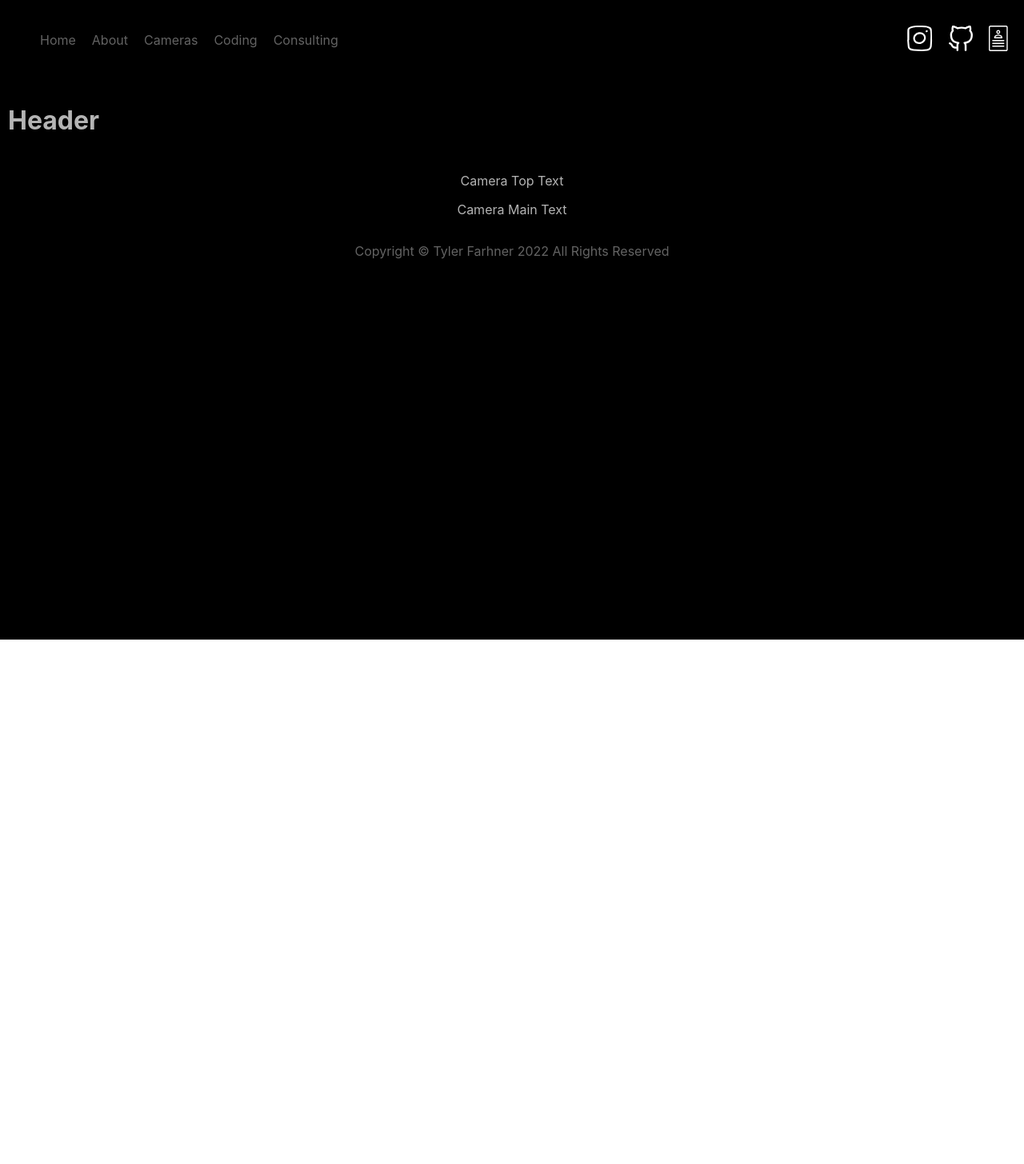
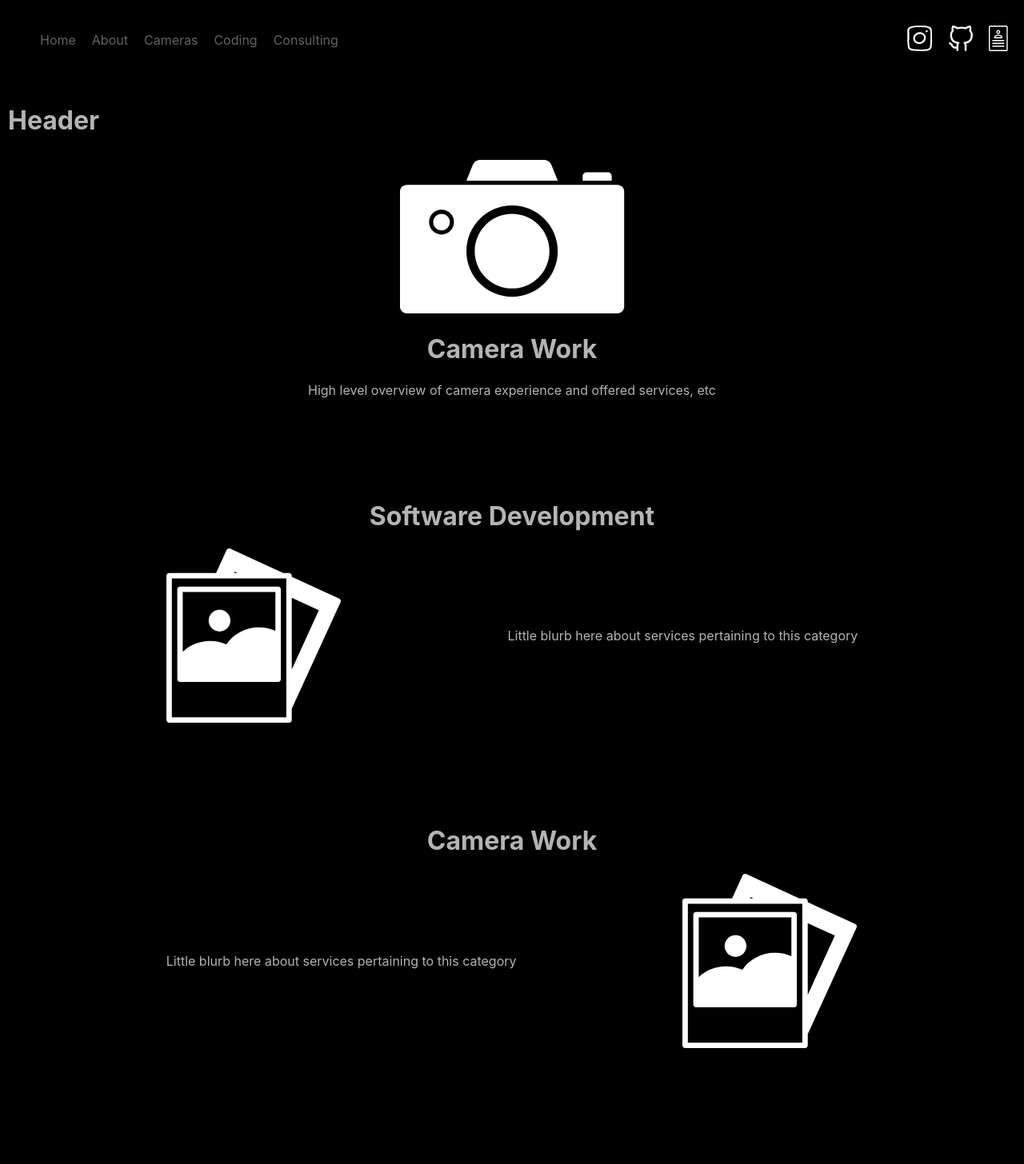
Before and after one commit to TylerFarhner/FarhnerPortfolio, a React (Create React App) app: page /Cameras in a window 1280 px wide. Shown: the top 1456 px of the page at 80% size. Before the commit the page ends 800 px from the top, so only its background shows below. Built offline with nearby package versions, Linux system fonts and the light colour scheme; a web font is replaced by a local one.

Commit message:
Begins CameraWork Page

```diff
--- a/src/App.css
+++ b/src/App.css
@@ -101,11 +101,12 @@ Footer {
 
 .GroupInner {
   flex-direction: row;
-  justify-content: space-between;
+  justify-content: space-evenly;
   display: flex;
   align-items: center;
 }
 
 .Group {
   margin-bottom: 10%;
+  margin-top: 10%;
 }
--- /dev/null
+++ b/src/components/Icons/PhotoIcon.js
@@ -0,0 +1,15 @@
+import React from "react";
+
+function PhotoIcon() {
+  return (
+    <svg width="219" height="218" viewBox="0 0 219 218" fill="none" xmlns="http://www.w3.org/2000/svg">
+<path d="M17.0282 166.905H139.654C140.557 166.905 141.424 166.546 142.062 165.907C142.701 165.269 143.06 164.402 143.06 163.499V51.0921C143.06 50.1888 142.701 49.322 142.062 48.6833C141.424 48.0447 140.557 47.6858 139.654 47.6858H17.0282C15.1472 47.6858 13.6219 49.211 13.6219 51.0921V163.499C13.6219 164.402 13.9808 165.269 14.6195 165.907C15.2582 166.546 16.1249 166.905 17.0282 166.905ZM136.247 54.4983V103.066C129.806 100.233 122.846 98.7731 115.81 98.7805C99.4827 98.5479 84.1406 106.568 75.0126 120.108C68.5453 117.267 61.558 115.804 54.4959 115.812C41.8425 115.73 29.6454 120.524 20.4333 129.198V54.4979L136.247 54.4983Z" fill="white"/>
+<path d="M216.024 62.7123L156.685 35.5397V34.0616C156.685 33.1583 156.326 32.2915 155.687 31.6529C155.049 31.0142 154.182 30.6553 153.279 30.6553H146.02L79.7521 0.309203C78.0429 -0.472408 76.022 0.27879 75.2387 1.988L62.1108 30.6555H3.40626C1.52523 30.6555 0 32.1807 0 34.0618V214.594C0 215.497 0.358876 216.364 0.997549 217.002C1.63622 217.641 2.503 218 3.40626 218H153.282C154.185 218 155.052 217.641 155.691 217.002C156.329 216.364 156.688 215.497 156.688 214.594V200.468L217.705 67.2271C218.487 65.5164 217.735 63.4969 216.026 62.7137L216.024 62.7123ZM190.614 77.2985L156.687 151.38V61.7659L190.614 77.2985ZM85.3158 29.0814L88.757 30.6553H84.5936L85.3158 29.0814ZM149.875 211.186H6.81214V37.4666H149.875V211.186Z" fill="white"/>
+<path d="M80.0421 90.2662C80.0421 97.7903 73.9412 103.891 66.4171 103.891C58.8929 103.891 52.792 97.7903 52.792 90.2662C52.792 82.742 58.8929 76.6411 66.4171 76.6411C73.9412 76.6411 80.0421 82.742 80.0421 90.2662Z" fill="white"/>
+</svg>
+
+
+  );
+}
+
+export default PhotoIcon;
--- a/src/pages/CameraWorkPage.js
+++ b/src/pages/CameraWorkPage.js
@@ -1,3 +1,7 @@
+// ---- ICONS -----
+import CameraWorkIcon from "../components/Icons/CameraWorkIcon"
+import PhotoIcon from "../components/Icons/PhotoIcon"
+
 export default function CameraWorkPage(props) {
     return (
         <div className="CameraWorkPage">
@@ -7,10 +11,28 @@ export default function CameraWorkPage(props) {
                 </div>
                 <div className="Body">
                     <div className="CameraTopDiv">
-                        <p className="CameraTopText">Camera Top Text</p>
+                        <CameraWorkIcon />
+                        <h1 className="CameraTopText">Camera Work</h1>
+                        <p className="CameraTopDescription">High level overview of camera experience and offered services, etc</p>
                     </div>
                     <div className="CameraMainDiv">
-                        <p className="CameraMainText">Camera Main Text</p>
+                        {/* SOFTWARE DEV */}
+                        <div className="Group">
+                        <h1 className="HomeMainText">Software Development</h1>
+                        <div className="GroupInner">
+                        <PhotoIcon />
+                        <p className="GroupDescription">Little blurb here about services pertaining to this category</p>
+                        </div>
+                        </div>
+
+                        {/* CAMERA WORK */}
+                        <div className="Group">
+                        <h1 className="HomeMainText">Camera Work</h1>
+                        <div className="GroupInner">
+                        <p className="GroupDescription">Little blurb here about services pertaining to this category</p>
+                        <PhotoIcon />
+                        </div>
+                        </div>
                     </div>
                 </div>
             </main>
```
